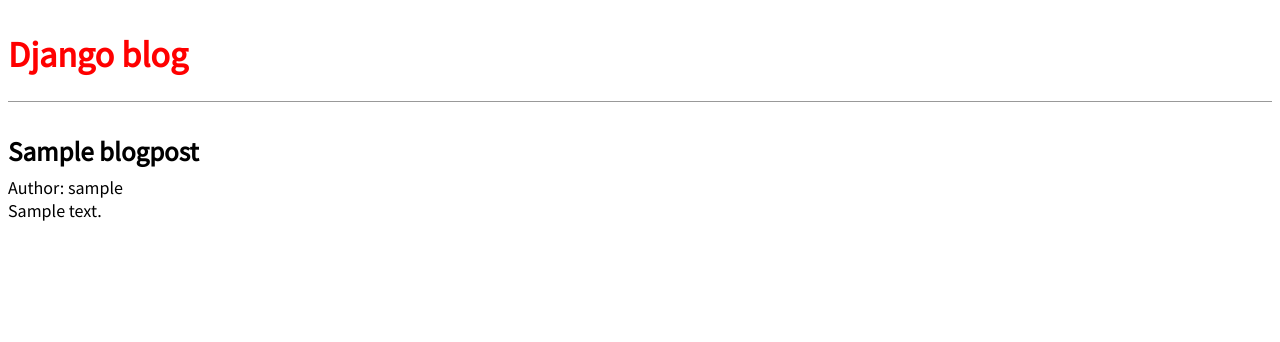
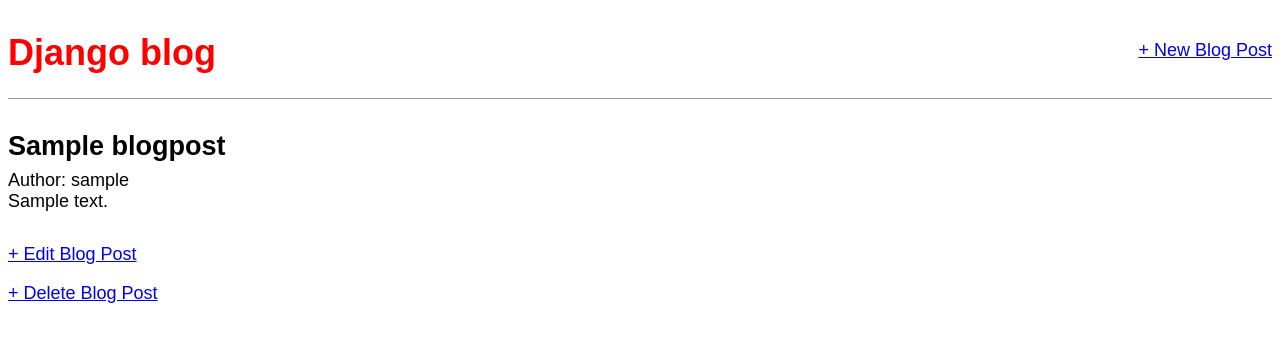
Before and after one commit to Ketan-K17/django_for_beginners, a Django app: page /blog/blogpost/1/ in a window 1280 px wide. Shown: the top 342 px of the page. Run offline with Django 5.2, Linux system fonts and the light colour scheme; tables that the repository leaves empty hold one stand-in row (values such as "Sample post"); some web fonts are replaced.

Commit message:
Added functionality to blog app to create, edit, delete posts, using gcbv's.
Note: ALWAYS address your url names with their native app in a template - app:url_name

```diff
--- a/blog/templates/blog/base.html
+++ b/blog/templates/blog/base.html
@@ -1,16 +1,24 @@
+<!-- templates/base.html -->
 {% load static %}
 <html>
 <head>
 <title>Django blog</title>
-<link href="https://fonts.googleapis.com/css?family=Source+Sans+Pro:400"
-rel="stylesheet">
-<link rel="stylesheet" href="{% static 'css/base.css' %}">
+<link href="https://fonts.googleapis.com/css?family=\
+Source+Sans+Pro:400" rel="stylesheet">
+<link href="{% static 'css/base.css' %}" rel="stylesheet">
 </head>
 <body>
+<div>
 <header>
+<!-- start new HTML... -->
+<div class="nav-left">
 <h1><a href="{% url 'blog:home' %}">Django blog</a></h1>
+</div>
+<div class="nav-right">
+<a href="{% url 'blog:blogpost_new' %}">+ New Blog Post</a>
+</div>
+<!-- end new HTML... -->
 </header>
-<div>
 {% block content %}
 {% endblock content %}
 </div>
--- a/blog/templates/blog/blogpost_detail.html
+++ b/blog/templates/blog/blogpost_detail.html
@@ -6,4 +6,6 @@
 <p>Author: {{ blogpost.author }}</p>
 <p>{{ blogpost.body }}</p>
 </div>
+<a href="{% url 'blog:blogpost_edit' blogpost.pk %}">+ Edit Blog Post</a>
+<p><a href="{% url 'blog:blogpost_delete' blogpost.pk %}">+ Delete Blog Post</a></p>
 {% endblock content %}
--- a/blog/urls.py
+++ b/blog/urls.py
@@ -1,10 +1,13 @@
 from django.urls import path
-from .views import BlogListView, BlogDetailView
+from .views import BlogListView, BlogDetailView, BlogCreateView, BlogUpdateView, BlogDeleteView
 
 app_name = 'blog'
 
 urlpatterns = [
     path("", BlogListView.as_view(), name="home"),
-    path("blogpost/<int:pk>/", BlogDetailView.as_view(), name="blogpost_detail")
+    path("blogpost/<int:pk>/", BlogDetailView.as_view(), name="blogpost_detail"),
     # this <int:pk> thing is a 'path converter'
+    path("blogpost/new/", BlogCreateView.as_view(), name="blogpost_new"),
+    path("blogpost/<int:pk>/edit/", BlogUpdateView.as_view(), name="blogpost_edit"),
+    path("blogpost/<int:pk>/delete/", BlogDeleteView.as_view(), name="blogpost_delete")
 ]
--- a/blog/views.py
+++ b/blog/views.py
@@ -1,5 +1,7 @@
 from django.views.generic import ListView, DetailView
+from django.views.generic.edit import CreateView, UpdateView, DeleteView
 from .models import Blogpost
+from django.urls import reverse_lazy
 
 class BlogListView(ListView):
     model = Blogpost
@@ -9,3 +11,18 @@
 class BlogDetailView(DetailView):
     model = Blogpost
     template_name = "blog/blogpost_detail.html"
+
+class BlogCreateView(CreateView):
+    model = Blogpost
+    template_name = "blog/blogpost_new.html"
+    fields = ["title", "author", "body"]
+
+class BlogUpdateView(UpdateView):
+    model = Blogpost
+    template_name = "blog/blogpost_edit.html"
+    fields = ["title", "body"]
+
+class BlogDeleteView(DeleteView):
+    model = Blogpost
+    template_name = "blog/blogpost_delete.html"
+    success_url = reverse_lazy("blog:home")
```
Also changed, not shown: blog/templates/blog/blogpost_delete.html (added, +9 -0 lines), blog/templates/blog/blogpost_edit.html (added, +8 -0 lines), blog/templates/blog/blogpost_new.html (added, +9 -0 lines), blog/tests.py (+29 -0 lines).
